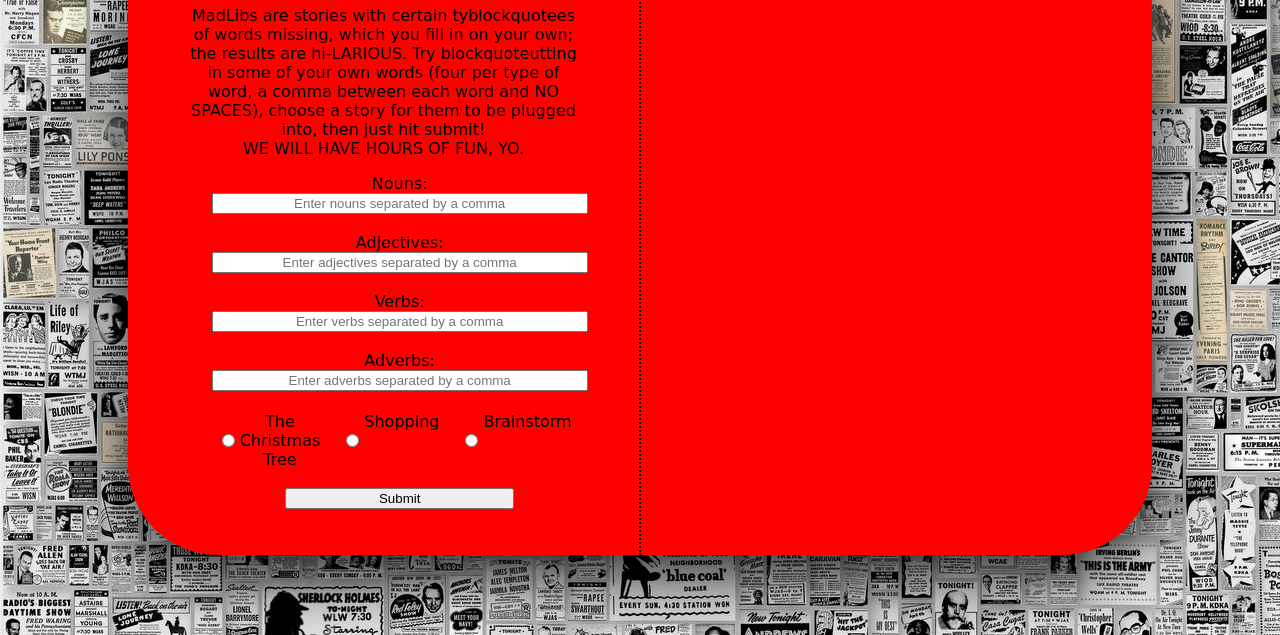
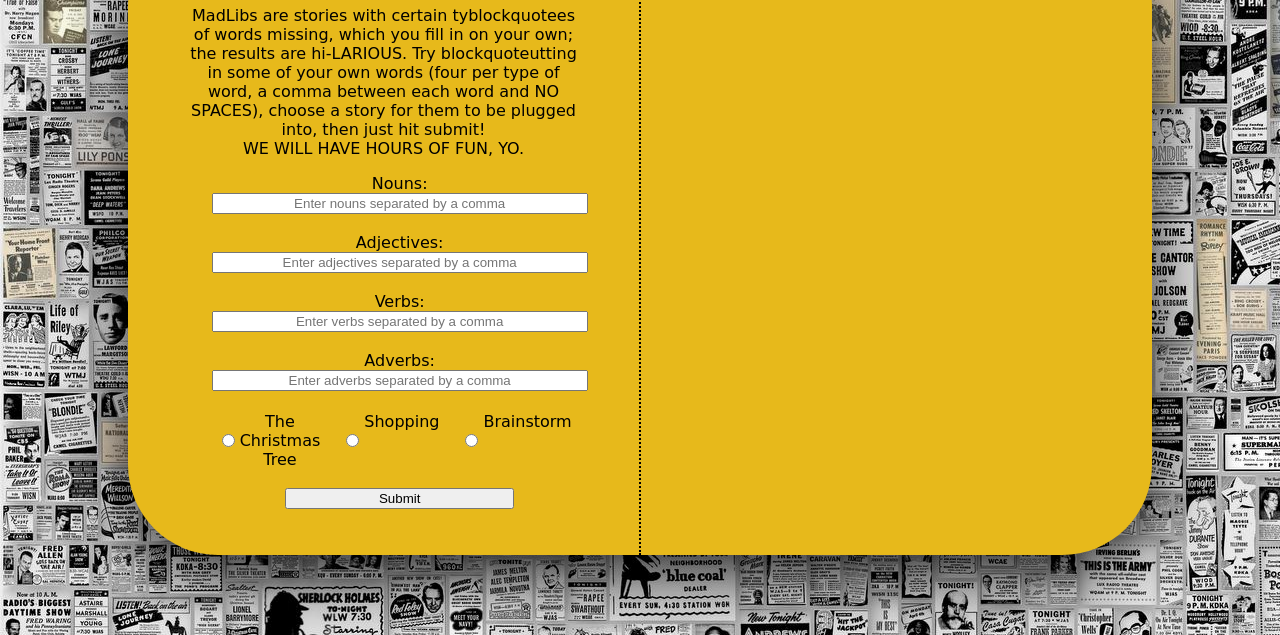
Before and after one commit to celesterobinson/madlibs, a plain HTML site: page index.html in a window 1280 px wide. Shown: the part 165-800 px from the top of the page. Drawn offline with nearby package versions, Linux system fonts and the light colour scheme; a web font is replaced by a local one.

Commit message:
initial commit

```diff
--- a/style.css
+++ b/style.css
@@ -14,7 +14,7 @@ body {
     display: -ms-flex;
     display: -webkit-flex;
     display: flex;
-    background-color: red;
+    background-color: #e7b91b;
     font-family: 'Baloo Bhaijaan', cursive;
     width: 80%;
     height: 80vh;
```
